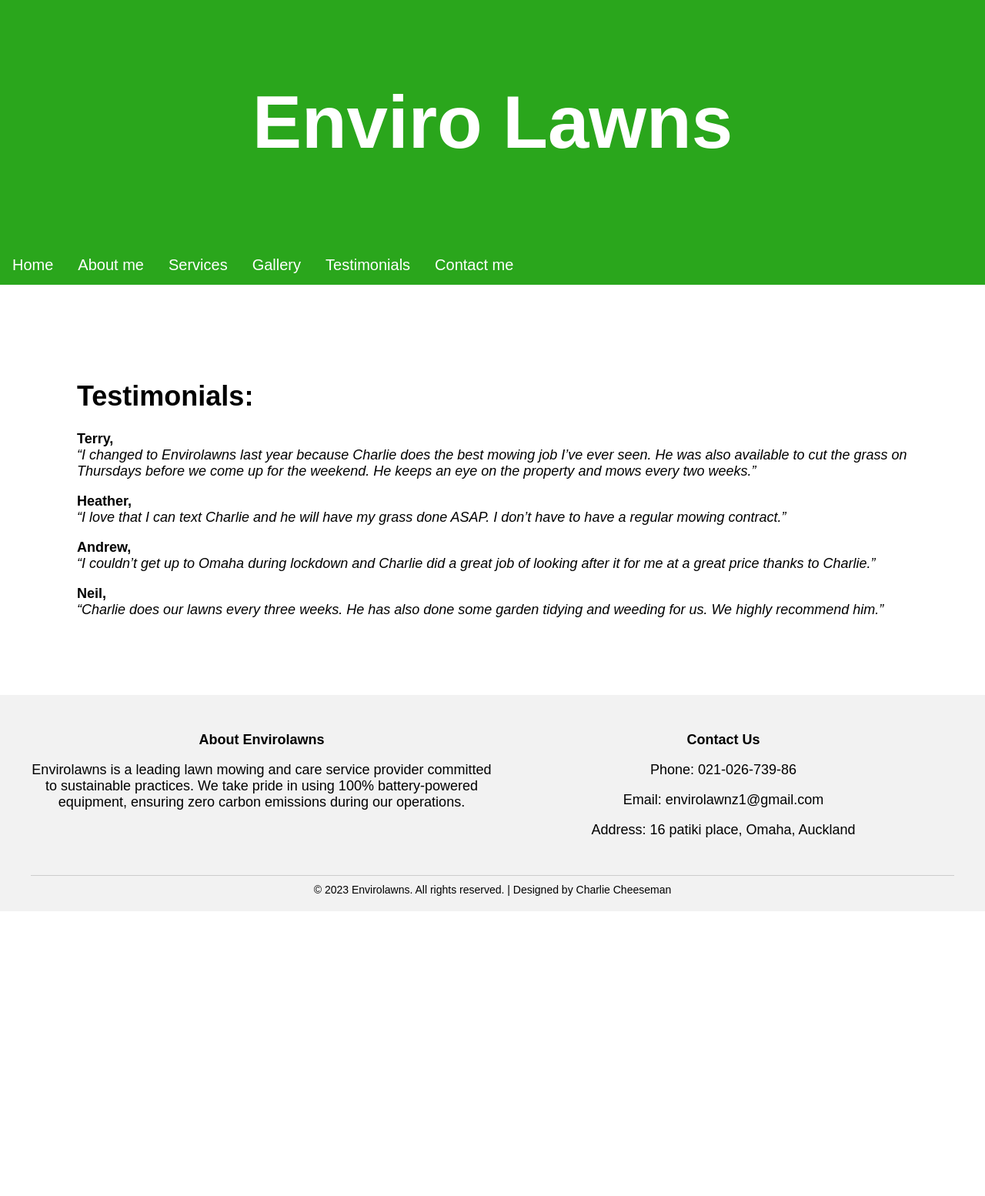
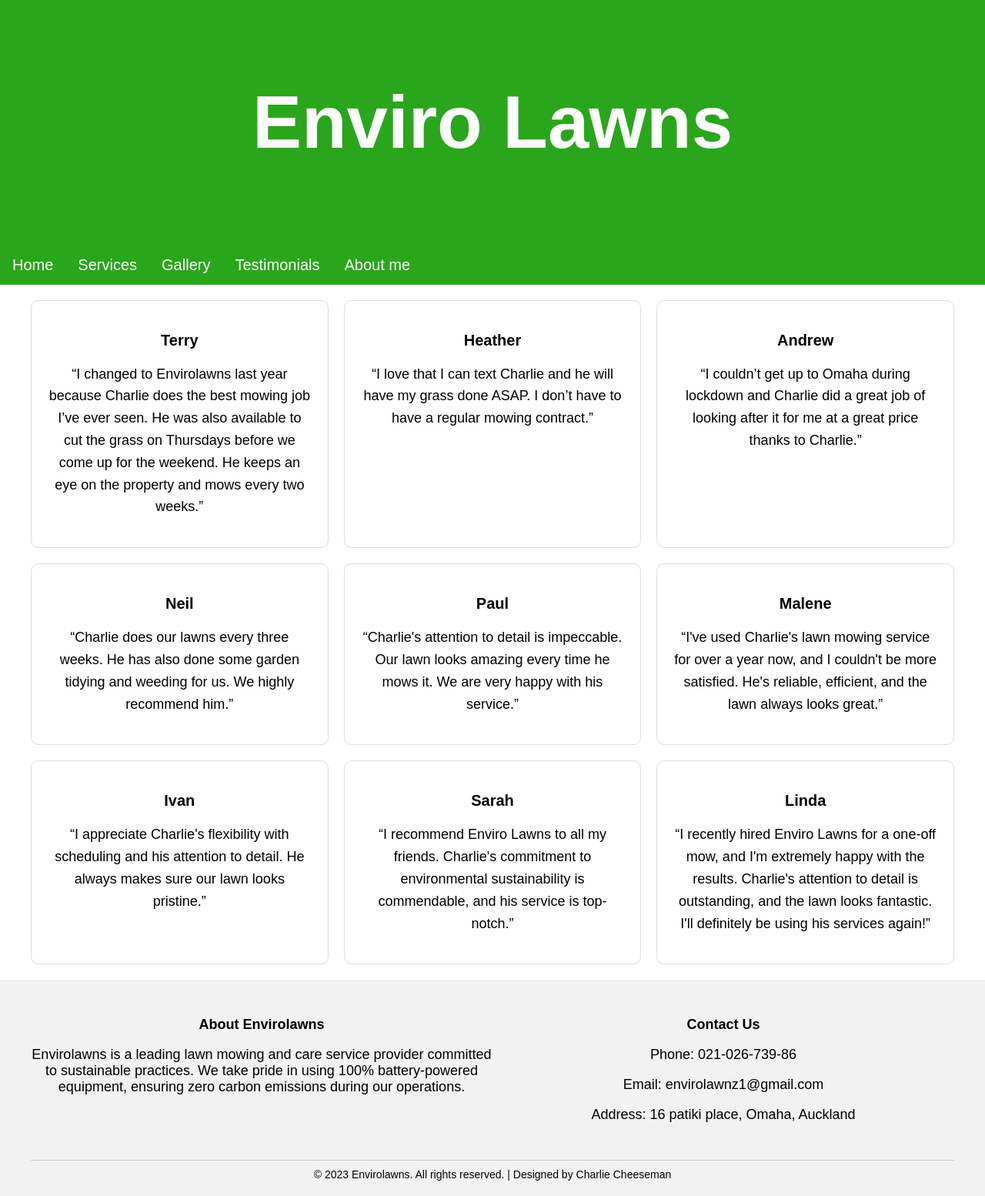
Before and after one commit to X-L-R-8-8/Envirolawnsmain, a PHP site: page /testimonials.php in a window 1280 px wide. Shown: the whole page at 77% size. Before the commit the page ends 1184 px from the top, so only its background shows below. Run offline with PHP 8.4, Linux system fonts and the light colour scheme.

Commit message:
Testimonial changes
Testimonial layout changes and database

```diff
--- a/banner.php
+++ b/banner.php
@@ -10,11 +10,10 @@
 	<div class="topnav">
 
 		<a href="index.php">Home</a>
-		<a href="about.php">About me</a>
 		<a href="services.php">Services</a>
 		<a href="gallery.php">Gallery</a>
 		<a href="testimonials.php">Testimonials</a>
-    <a href="#footer">Contact me</a>
+        <a href="about.php">About me</a>
 
 	</div>
 	<!--/ Navagation buttons divisions -->
--- a/style.css
+++ b/style.css
@@ -22,9 +22,6 @@ padding: 50px;
 html{
 scroll-behavior:smooth;
 }
-
-/*---- Navagation styling ----*/
-
 
 
 
@@ -89,6 +86,7 @@ scroll-behavior:smooth;
 .services-container {
     display: grid;
     grid-template-columns: repeat(auto-fit, minmax(300px, 1fr));
+
     gap: 20px;
     max-width: 1200px;
     margin: 0 auto;
@@ -153,14 +151,14 @@ scroll-behavior:smooth;
 
 
 /*---- End of navagtion styling ---*/
-/* Responsive layout - when the screen is less than 700px wide, make the two columns stack on top of each other instead of next to each other */
+
 @media screen and (max-width: 700px) {
   .row {
     flex-direction: column;
   }
 }
 
-/* Responsive layout - when the screen is less than 400px wide, make the navigation links stack on top of each other instead of next to each other */
+
 @media screen and (max-width: 600px) {
   .topnav a {
     float: none;
@@ -240,21 +238,40 @@ nav ul li a {
     margin-top: 20px;
 }
 
-.services-section {
-    margin: 50px 0;
+
+
+/* Testimonials Page Styling */
+.testimonials-container {
+    display: grid;
+    grid-template-columns: repeat(auto-fit, minmax(300px, 1fr));
+    gap: 20px;
+    max-width: 1200px;
+    margin: 0 auto;
+    padding: 20px;
 }
 
-.services-section h2 {
-    font-size: 24px;
+.testimonial-card {
+    border: 1px solid #ddd;
+    border-radius: 10px;
+    padding: 20px;
 }
 
-.testimonials-section {
-    margin: 50px 0;
+.testimonial-content {
+    text-align: center;
 }
 
-.testimonials-section h2 {
-    font-size: 24px;
+.testimonial-name {
+    font-size: 20px;
+    font-weight: bold;
+    margin-bottom: 10px;
 }
+
+.testimonial-text {
+    font-size: 18px;
+    line-height: 1.6;
+}
+
+/* ... Existing CSS rules ... */
 
 footer {
     background-color: #f2f2f2;
--- a/testimonials.php
+++ b/testimonials.php
@@ -1,39 +1,88 @@
-
-    <head>     <link rel="stylesheet" type="text/css" href="style.css">
- </head>
-
-
-
-
-   <body>
-
-
+<!DOCTYPE html>
+<html lang="en">
+<head>
+    <meta charset="UTF-8">
+    <meta name="viewport" content="width=device-width, initial-scale=1.0">
+    <title>Testimonials - Enviro Lawns</title>
+    <link rel="stylesheet" type="text/css" href="style.css">
+</head>
+<body>
     <?php include("banner.php"); ?>
 
-   <div class="text-wrapper">
+    <div class="testimonials-container">
+        <!-- Terry's Testimonial -->
+        <div class="testimonial-card">
+            <div class="testimonial-content">
+                <p class="testimonial-name">Terry</p>
+                <p class="testimonial-text">“I changed to Envirolawns last year because Charlie does the best mowing job I’ve ever seen. He was also available to cut the grass on Thursdays before we come up for the weekend. He keeps an eye on the property and mows every two weeks.”</p>
+            </div>
+        </div>
 
-    <h1> Testimonials: </h1>
+        <!-- Heather's Testimonial -->
+        <div class="testimonial-card">
+            <div class="testimonial-content">
+                <p class="testimonial-name">Heather</p>
+                <p class="testimonial-text">“I love that I can text Charlie and he will have my grass done ASAP. I don’t have to have a regular mowing contract.”</p>
+            </div>
+        </div>
 
-        <p>
-        <b>Terry,</b> <br>
-        <em>“I changed to Envirolawns last year because Charlie does the best mowing job I’ve ever seen. He was also available to cut the grass on Thursdays before we come up for the weekend. He keeps an eye on the property and mows every two weeks.”
-        </em>
-        </p>
+        <!-- Andrew's Testimonial -->
+        <div class="testimonial-card">
+            <div class="testimonial-content">
+                <p class="testimonial-name">Andrew</p>
+                <p class="testimonial-text">“I couldn’t get up to Omaha during lockdown and Charlie did a great job of looking after it for me at a great price thanks to Charlie.”</p>
+            </div>
+        </div>
 
-        <p>
-        <b>Heather,</b> <br>
-        <em>“I love that I can text Charlie and he will have my grass done ASAP. I don’t have to have a regular mowing contract.”</em>
-        </p>
+        <!-- Neil's Testimonial -->
+        <div class="testimonial-card">
+            <div class="testimonial-content">
+                <p class="testimonial-name">Neil</p>
+                <p class="testimonial-text">“Charlie does our lawns every three weeks. He has also done some garden tidying and weeding for us. We highly recommend him.”</p>
+            </div>
+        </div>
 
-        <p>
-        <b>Andrew,</b> <br>
-        <em>“I couldn’t get up to Omaha during lockdown and Charlie did a great job of looking after it for me at a great price thanks to Charlie.” </em>
-        </p>
+        <!-- Paul's Testimonial -->
+        <div class="testimonial-card">
+            <div class="testimonial-content">
+                <p class="testimonial-name">Paul</p>
+                <p class="testimonial-text">“Charlie's attention to detail is impeccable. Our lawn looks amazing every time he mows it. We are very happy with his service.”</p>
+            </div>
+        </div>
 
-        <b>Neil,</b> <br>
-        <em>“Charlie does our lawns every three weeks. He has also done some garden tidying and weeding for us. We highly recommend him.” </em>
+        <!-- Malene's Testimonial -->
+        <div class="testimonial-card">
+            <div class="testimonial-content">
+                <p class="testimonial-name">Malene</p>
+                <p class="testimonial-text">“I've used Charlie's lawn mowing service for over a year now, and I couldn't be more satisfied. He's reliable, efficient, and the lawn always looks great.”</p>
+            </div>
         </div>
-        <?php include ("footer.php"); ?>
 
+        <!-- Ivan's Testimonial -->
+        <div class="testimonial-card">
+            <div class="testimonial-content">
+                <p class="testimonial-name">Ivan</p>
+                <p class="testimonial-text">“I appreciate Charlie's flexibility with scheduling and his attention to detail. He always makes sure our lawn looks pristine.”</p>
+            </div>
+        </div>
 
-     </body>
+        <!-- Sarah's Testimonial -->
+        <div class="testimonial-card">
+            <div class="testimonial-content">
+                <p class="testimonial-name">Sarah</p>
+                <p class="testimonial-text">“I recommend Enviro Lawns to all my friends. Charlie's commitment to environmental sustainability is commendable, and his service is top-notch.”</p>
+            </div>
+        </div>
+
+        <!-- Linda's Testimonial -->
+        <div class="testimonial-card">
+            <div class="testimonial-content">
+                <p class="testimonial-name">Linda</p>
+                <p class="testimonial-text">“I recently hired Enviro Lawns for a one-off mow, and I'm extremely happy with the results. Charlie's attention to detail is outstanding, and the lawn looks fantastic. I'll definitely be using his services again!”</p>
+            </div>
+        </div>
+    </div>
+
+    <?php include('footer.php'); ?>
+</body>
+</html>
```
Also changed, not shown: index.php (+57 -6 lines).
